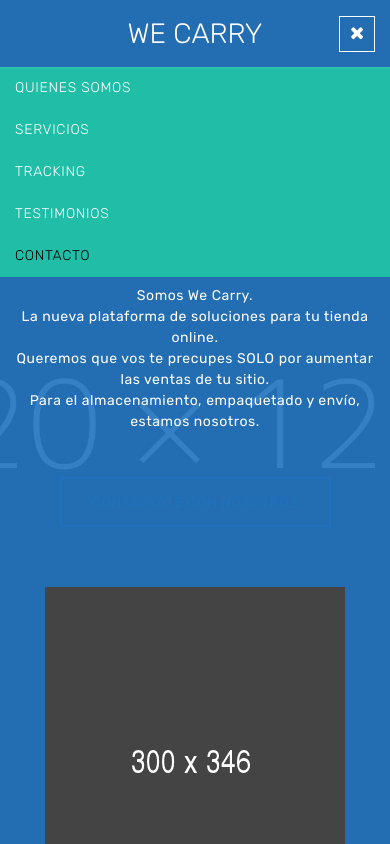
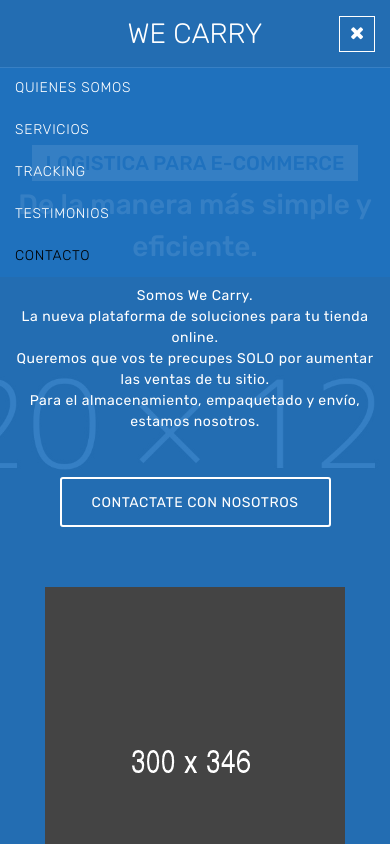
Before and after one commit to pichuca/go-delivery-shipping, a website: page public/index.html in a window 390 px wide. Both pictures are taken after a click on the button 357 px from the left and 34 px from the top of the page. Shown: the top 844 px of the page. Drawn offline with Linux system fonts and the light colour scheme.

Commit message:
Fixed mobile and desktop buttons.

```diff
--- a/public/css/app/app.css
+++ b/public/css/app/app.css
@@ -1,6 +1,11 @@
 /* OVERRIDES */
 
 /* Main Color override */
+.header-content .btn-buynow {
+  color: #FFFFFF !important;
+  border: 2px solid #FFFFFF !important;
+}
+
 .banner:before,
 .about-facts:before,
 .testimonials:before {
@@ -117,6 +122,9 @@
   header .navbar-header i {
     color: #FFFFFF !important;
   }
+  nav.navbar.bootsnav .navbar-collapse {
+    background: rgba(32, 114, 190, 0.9) !important;
+  }
   #navbar-menu {
     margin-top: 20px;
   }
```
